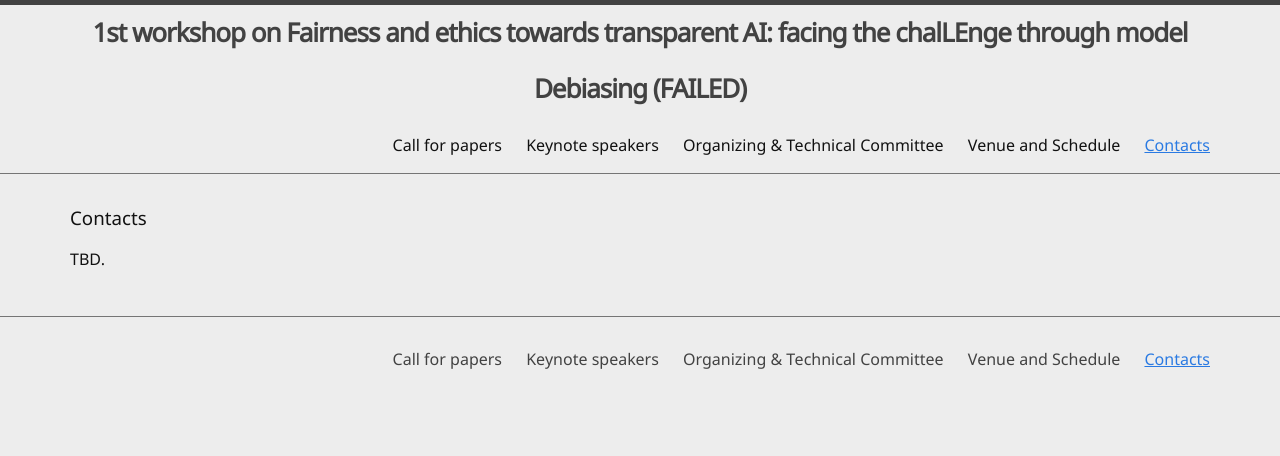
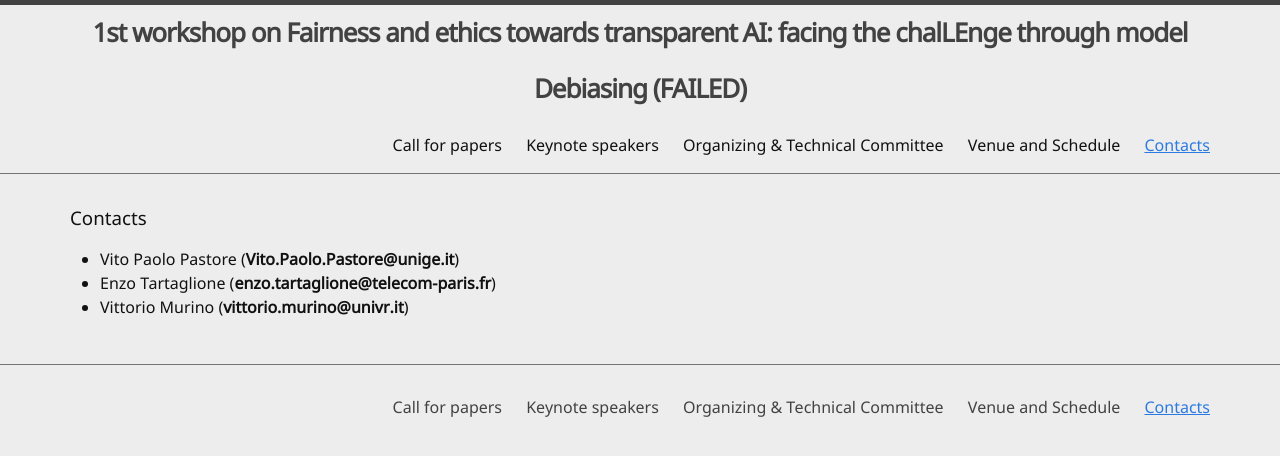
Before and after one commit to VitoPaoloPastore/2nd-FAILED-Workshop-ICCV-2025.github.io, a Jekyll site: the page built from 4-contacts.md, in a window 1280 px wide. Shown: the top 456 px of the page. Built offline with Jekyll 4.4.1, drawn with Linux system fonts in a browser that asks for light colours.

Commit message:
Update 4-contacts.md

```diff
--- a/4-contacts.md
+++ b/4-contacts.md
@@ -5,4 +5,6 @@ nav: true
 
 ### Contacts
 
-TBD.
+* Vito Paolo Pastore (**Vito.Paolo.Pastore@unige.it**)
+* Enzo Tartaglione (**enzo.tartaglione@telecom-paris.fr**)
+* Vittorio Murino (**vittorio.murino@univr.it**)
```
